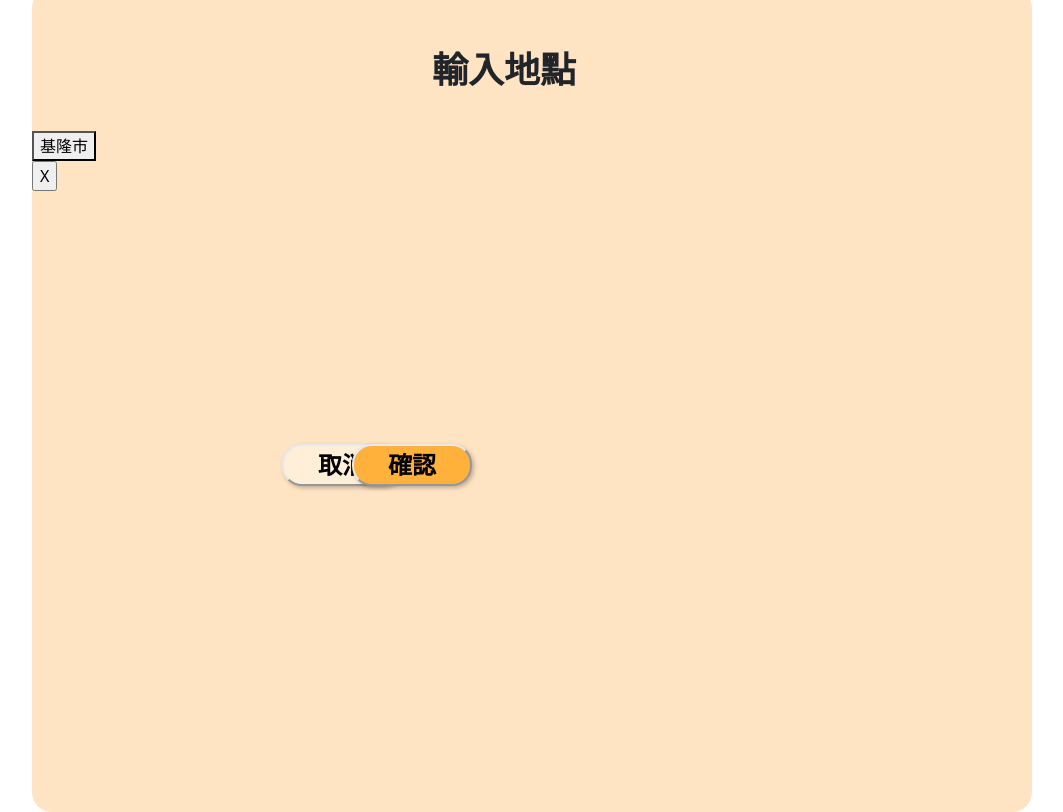
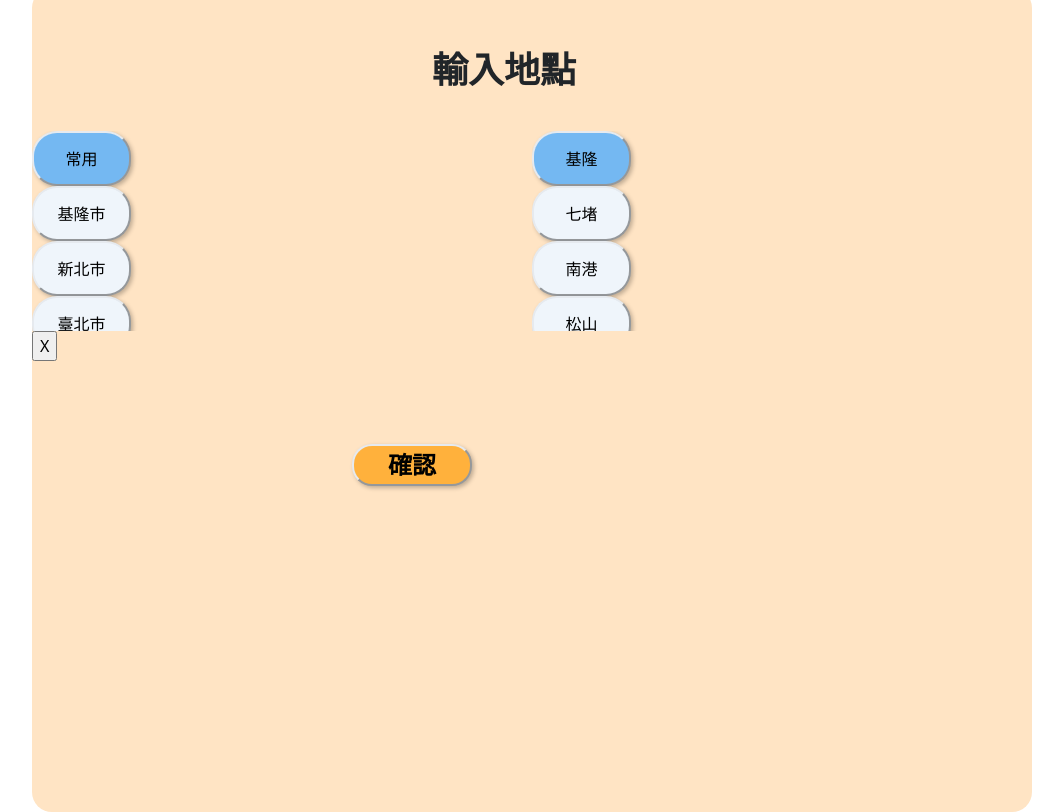
Before and after one commit to yangyang0611/VoiceTicketingSystem, a Flask app: page /location/select_location in a window 1280 px wide. Shown: the whole page, without its empty margins (108-1171 px from the left). Run offline with Flask 2, Linux system fonts and the light colour scheme; some libraries are stand-ins or nearby versions.

Commit message:
[FEAT] select_loction btn ajax

```diff
--- a/app.py
+++ b/app.py
@@ -24,9 +24,18 @@ def location():
     return render_template("location/location.html")
 
 
-@app.route("/location/select_location")
+@app.route("/location/select_location", methods=["GET"])
 def select_location():
     return render_template("location/select_location.html")
+
+
+@app.route("/location/select_location", methods=["POST"])
+def select_location_post():
+    """
+    """
+    obj = request.get_json()
+    print(obj)
+    return {"status": "success"}
 
 
 @app.route("/location/confirm_location")
--- a/static/css/style.css
+++ b/static/css/style.css
@@ -378,6 +378,28 @@ h2 {
     box-shadow: 2px 2px 4px rgba(0, 0, 0, 0.25);
 }
 
+/* select_loc */
+#form_loc div[name="city"] {
+    height: 200px;
+    overflow-y: scroll;
+}
+#form_loc div[name="station"] {
+    height: 200px;
+    overflow-y: scroll;
+}
+.btn_loc {
+    width: 99px;
+    height: 55px;
+    border-radius: 25px;
+    background-color: #EFF5FB;
+    border-color: #E6EAEF;
+    box-shadow: 2px 2px 4px rgba(0, 0, 0, 0.25);
+}
+.btn_loc_enable {
+    background-color: #74B8F2;
+}
+
+
 /* select_car */
 .btn_select_car {
     margin-left: 50px;
--- a/static/js/app.js
+++ b/static/js/app.js
@@ -3,7 +3,7 @@
 // set time
 let today, year, month, date, hr, min;
 update_time();
-setInterval(update_time, 1000);
+setInterval(update_time, 1000*30);
 function update_time() {
     today = new Date();
     year = today.getFullYear();
@@ -11,8 +11,8 @@ function update_time() {
     date = today.getDate();
     hr = today.getHours();
     min = today.getMinutes();
-    $("date").text(`${year}/${month}/${date}`);
-    $("time").text(`${hr} : ${min}`);
+    $("#date").text(`${year}/${month}/${date}`);
+    $("#time").text(`${hr} : ${min}`);
 }
 
 // ##############################
@@ -63,7 +63,79 @@ function carbtn_css(index){
     }
 }
 
+// ##############################
+//      select_location.html
+// ##############################
 
+// select loc
+let city = ["常用","基隆市","新北市","臺北市","桃園市","新竹縣","新竹市","苗栗縣","臺中市","彰化縣","南投縣","雲林縣","嘉義縣","嘉義市","臺南市","高雄市","屏東縣","臺東縣","花蓮縣","宜蘭縣"]
+let station = {
+	"常用": ["基隆","七堵","南港","松山","臺北","萬華","板橋","樹林","桃園","中壢","新竹","竹南","苗栗","豐原","臺中","彰化","員林","斗六","嘉義","新營","臺南","岡山","新左營","高雄","屏東","潮州","臺東","玉里","花蓮","蘇澳新","宜蘭","瑞芳"],
+	"基隆市": ["基隆","三坑","八堵","七堵","百福","海科館","暖暖"],
+	"新北市": ["五堵","汐止","汐科","板橋","浮洲","樹林","南樹林","山佳","鶯歌","福隆","貢寮","雙溪","牡丹","三貂嶺","大華","十分","望古","嶺腳","平溪","菁桐","猴硐","瑞芳","八斗子","四腳亭"],
+	"臺北市": ["南港","松山","臺北","萬華"],
+	"桃園市": ["桃園","內壢","中壢","埔心","楊梅","富岡","新富"],
+	"新竹縣": ["北湖","湖口","新豐","竹北","竹中","六家","上員","榮華","竹東","橫山","九讚頭","合興","富貴","內灣"],
+	"新竹市": ["北新竹","千甲","新莊","新竹","三姓橋","香山"],
+	"苗栗縣": ["崎頂","竹南","談文","大山","後龍","龍港","白沙屯","新埔","通霄","苑裡","造橋","豐富","苗栗","南勢","銅鑼","三義"],
+	"臺中市": ["日南","大甲","臺中港","清水","沙鹿","龍井","大肚","追分","泰安","后里","豐原","栗林","潭子","頭家厝","松竹","太原","精武","臺中","五權","大慶","烏日","新烏日","成功"],
+	"彰化縣": ["彰化","花壇","大村","員林","永靖","社頭","田中","二水","源泉"],
+	"南投縣": ["濁水","龍泉","集集","水里","車埕"],
+	"雲林縣": ["林內","石榴","斗六","斗南","石龜"],
+	"嘉義縣": ["大林","民雄","水上","南靖"],
+	"嘉義市": ["嘉北","嘉義"],
+	"臺南市": ["後壁","新營","柳營","林鳳營","隆田","拔林","善化","南科","新市","永康","大橋","臺南","保安","仁德","中洲","長榮大學","沙崙"],
+	"高雄市": ["大湖","路竹","岡山","橋頭","楠梓","新左營","左營","內惟","美術館","鼓山","三塊厝","高雄","民族","科工館","正義","鳳山","後庄","九曲堂"],
+	"屏東縣": ["六塊厝","屏東","歸來","麟洛","西勢","竹田","潮州","崁頂","南州","鎮安","林邊","佳冬","東海","枋寮","加祿","內獅","枋山"],
+	"臺東縣": ["大武","瀧溪","金崙","太麻里","知本","康樂","臺東","山里","鹿野","瑞源","瑞和","關山","海端","池上"],
+	"花蓮縣": ["富里","東竹","東里","玉里","三民","瑞穗","富源","大富","光復","萬榮","鳳林","南平","林榮新光","豐田","壽豐","平和","志學","吉安","花蓮","北埔","景美","新城","崇德","和仁","和平"],
+	"宜蘭縣": ["漢本","武塔","南澳","東澳","永樂","蘇澳","蘇澳新","冬山","羅東","中里","二結","宜蘭","四城","礁溪","頂埔","頭城","外澳","龜山","大溪","大里","石城"],
+}
+function loc_init() {
+    for (var i = 0; i < city.length; i++){
+        var button_html = `<div><button name="city_${i}" type="button" class="btn_loc" onClick="locbtn_click(this.name)">${city[i]}</button></div>`
+        $("#form_loc div[name='city']").append(button_html);
+    }
+}
+function locbtn_click(name){
+    console.log("locbtn_click: ",name);
+    var index = name.split('_')[1];
+    var index_text = $(`button[name='city_${index}']`).text();
+    loc_station_generate(index);
+    locsbtn_click(`stat_${index}_0`);
+    locbtn_css(index);
+    console.log("city: ",index_text);
+}
+function locbtn_css(index){
+    for (var i = 0; i < city.length; i++) {
+        $(`button[name='city_${i}']`).removeClass("btn_loc_enable");
+        if (i == index) $(`button[name='city_${i}']`).addClass("btn_loc_enable");
+    }
+}
+function loc_station_generate(index) {
+    var stat = station[city[index]];
+    $("#form_loc div[name='station']").html("");
+    for (var i = 0; i < stat.length; i++){
+        var button_html = `<div><button name="stat_${index}_${i}" type="button" class="btn_loc" onClick="locsbtn_click(this.name)">${stat[i]}</button></div>`
+        $("#form_loc div[name='station']").append(button_html);
+    }
+}
+function locsbtn_click(name){
+    console.log("locsbtn_click: ",name);
+    var index_c = name.split('_')[1];
+    var index_s = name.split('_')[2];
+    var index_text = $(`button[name='${name}']`).text();
+    locsbtn_css(index_c, index_s);
+    window.sessionStorage.setItem("station", index_text);
+    console.log("station: ",window.sessionStorage.getItem("station"));
+}
+function locsbtn_css(index_c, index_s){
+    var stat = station[city[index_c]];
+    for (var i = 0; i < stat.length; i++) {
+        $(`button[name='stat_${index_c}_${i}']`).removeClass("btn_loc_enable");
+        if (i == index_s) $(`button[name='stat_${index_c}_${i}']`).addClass("btn_loc_enable");
+    }
+}
 
 // tool
 $.fn.serializeForm = function() {
--- a/templates/car/select_car_time.html
+++ b/templates/car/select_car_time.html
@@ -33,9 +33,7 @@
         <a href="/car/car">
             <input type="button" class="btn_ok_cancel btn_cancel_select btn_yellow" value="取消">
         </a>
-        <!-- <a href="/car/confirm_car"> -->
         <button name="confirm_car" type="button" class="btn_ok_cancel btn_ok_select btn_orange">確認</button>
-        <!-- </a> -->
     </div>
 
     <!-- Bootstrap core JS cdn 5.1.3 -->
@@ -75,10 +73,6 @@
                 .always(function () {
                 });
         })
-    window.sessionStorage.getItem("hour")
-    window.sessionStorage.getItem("min")
-    window.sessionStorage.getItem("car")
-
     </script>
 
 </body>
--- a/templates/location/select_location.html
+++ b/templates/location/select_location.html
@@ -17,22 +17,19 @@
 
 <body>
     <div class="standard_box">
-        <form id="form">
+        <div id="form_loc">
             <h2>輸入地點</h2>
-            <button type="button" onclick="locbtn_click(this.textContent">基隆市</button>
-        </form>
+            <div class="d-flex">
+                <div class="w-50" name="city"></div>
+                <div class="w-50" name="station">123</div>
+            </div>
+
+        </div>
 
         <a href="#">
             <input type="button" class="btn_close" value="X">
         </a>
-
-
-        <a href="/location/location">
-            <input type="button" class="btn_ok_cancel btn_cancel btn_yellow" value="取消">
-        </a>
-        <a href="/location/confirm_location">
-            <input type="button" class="btn_ok_cancel btn_ok btn_orange" value="確認">
-        </a>
+        <button name="confirm_loc" type="button" class="btn_ok_cancel btn_ok btn_orange">確認</button>
 
     </div>
 
@@ -47,6 +44,30 @@ crossorigin="anonymous"></script>
 
     <!-- local js -->
     <script src="../../../static/js/app.js"></script>
+    <script>
+        loc_init();
+        locbtn_click("city_0");
+        $("button[name='confirm_loc']").click(function () {
+            $.ajax({
+                method: "POST",
+                url: "/location/select_location",
+                contentType: 'application/json',
+                data: JSON.stringify({
+                    "station": window.sessionStorage.getItem("station"),
+                }),
+                dataType: "json",
+            })
+                .done(function (result) {
+                    console.log(result);
+                    if (result["status"] == "success")
+                        window.location.href = "/location/confirm_location";
+                })
+                .fail(function () {
+                })
+                .always(function () {
+                });
+        })
+    </script>
 
 </body>
 
```
Lines whose indentation alone changed are shown as unchanged.
